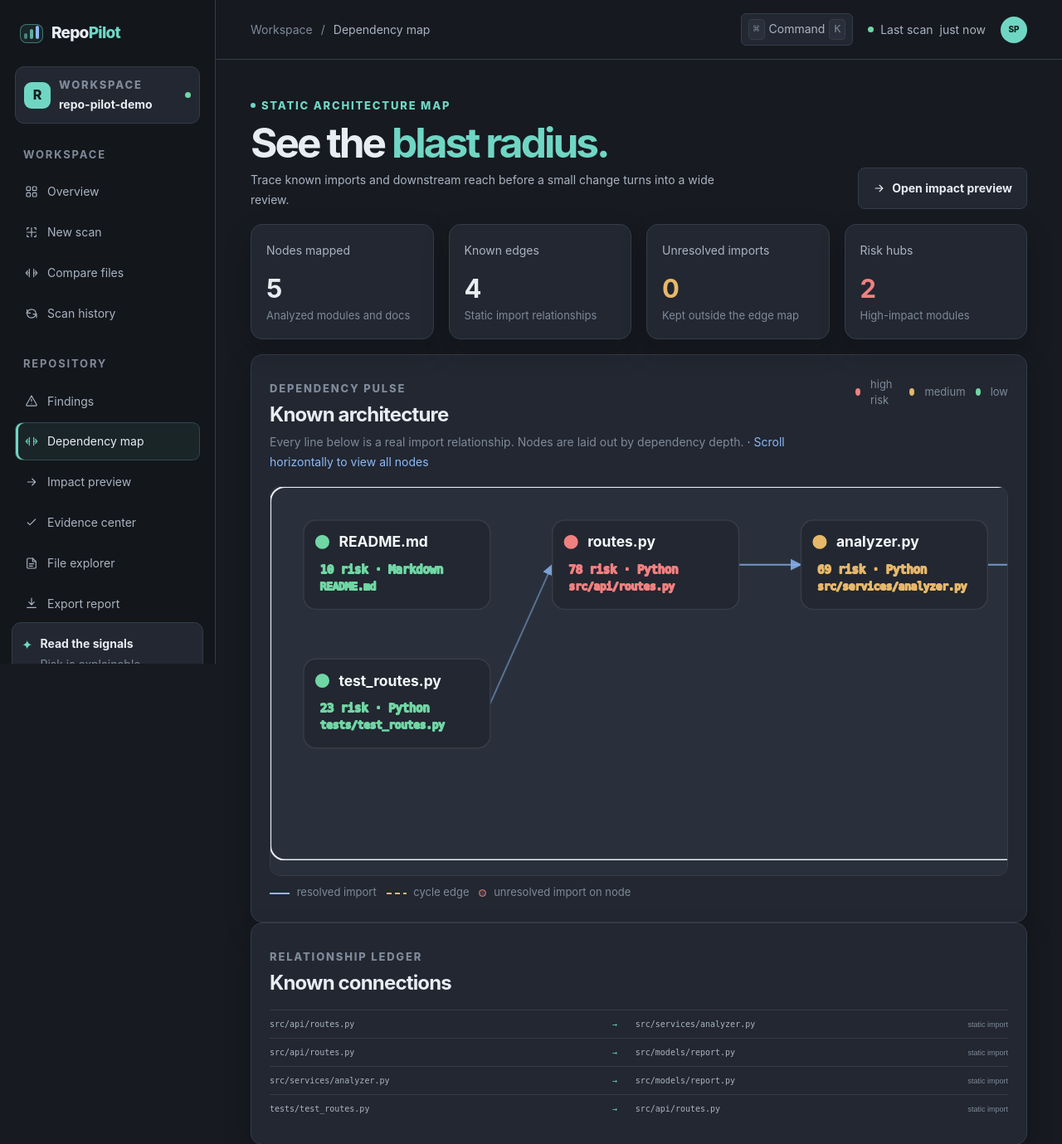
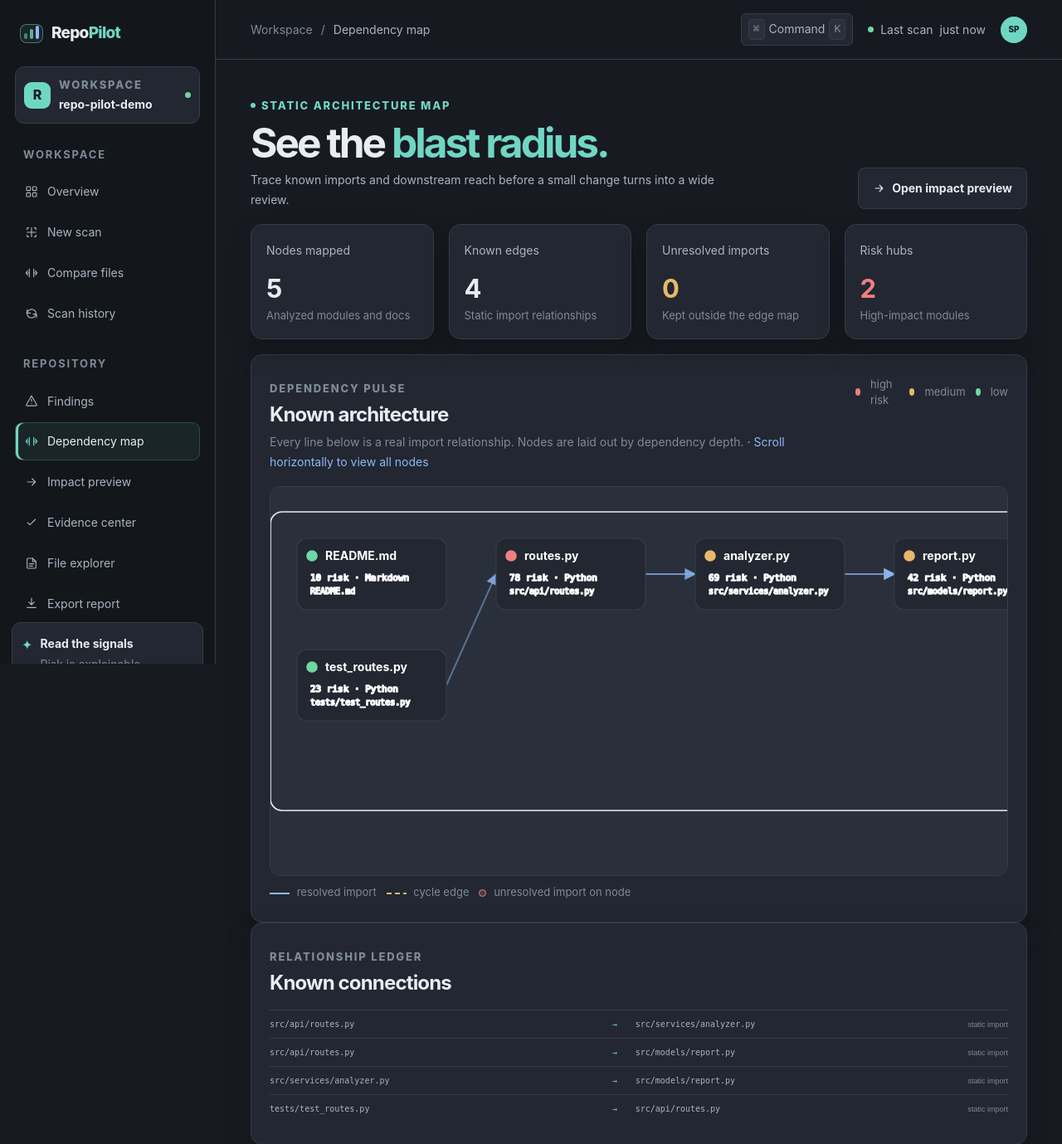
Before and after one commit to Luciddreamer-coder/Repopilot, a Flask app: page /dependencies in a window 1280 px wide. Shown: the top 1379 px of the page at 83% size. Run offline with Flask 3, Linux system fonts and the light colour scheme; some libraries are stand-ins or nearby versions.

Commit message:
fix: normalize dependency graph labels

```diff
--- a/app/static/css/style.css
+++ b/app/static/css/style.css
@@ -1778,19 +1778,22 @@
 }
 
 .architecture-node-name {
-  fill: #f4f7fb;
+  fill: #ffffff !important;
+  color: #ffffff !important;
   stroke: none;
   stroke-width: 0;
   font-size: 14px;
 }
 
 .architecture-node-risk {
-  fill: #c1ccda;
+  fill: #ffffff !important;
+  color: #ffffff !important;
   font-size: 11px;
 }
 
 .architecture-node-path {
-  fill: #9aa8ba;
+  fill: #ffffff !important;
+  color: #ffffff !important;
   font-size: 10px;
 }
 
@@ -1808,7 +1811,8 @@
 }
 
 .dependency-mini-graph .evidence-graph-node text {
-  fill: #f4f7fb;
+  fill: #ffffff !important;
+  color: #ffffff !important;
   font: 600 12px ui-monospace, SFMono-Regular, Consolas, monospace;
 }
 
@@ -1894,23 +1898,21 @@
   }
 }
 
-/* Keep the architecture map at its authored size. The container remains
-   scrollable, but the labels no longer shrink to fit the card. */
+/* Keep both maps close to their authored scale. The containers remain
+   scrollable, but the labels do not become oversized or blur from scaling. */
 .architecture-graph {
-  width: 1204px !important;
-  min-width: 1204px !important;
-}
-
-/* The evidence graph has generous whitespace around its six nodes. Use that
-   space to enlarge the labels instead of making people decode tiny SVG text. */
+  width: 964px !important;
+  min-width: 964px !important;
+}
+
 .dependency-mini-graph svg {
-  width: 960px;
-  min-width: 960px;
-  height: 373px;
+  width: 720px;
+  min-width: 720px;
+  height: 280px;
 }
 
 .dependency-mini-graph .evidence-graph-node text {
-  fill: #ffffff;
-  font-size: 16px;
-  font-weight: 700;
-}
+  fill: #ffffff !important;
+  font-size: 11px;
+  font-weight: 600;
+}
```
